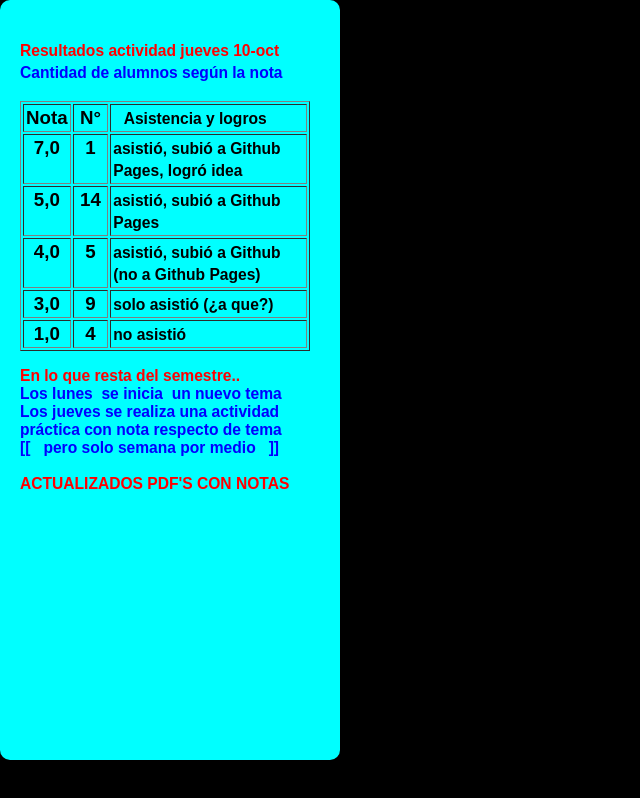
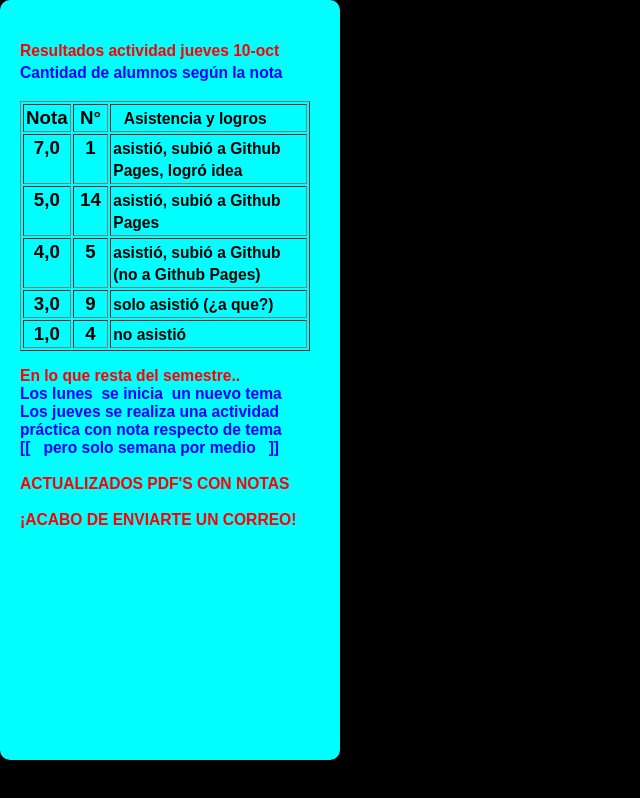
Before and after one commit to gmcon/notifica, a website: page index.html in a window 1280 px wide. Shown: the whole page, without its empty margins (0-640 px from the left). Drawn offline with Linux system fonts and the light colour scheme.

Commit message:
Update index.html

```diff
--- a/index.html
+++ b/index.html
@@ -95,7 +95,8 @@ Los jueves se realiza una actividad             <br>
 práctica con nota respecto de tema              <br>
 [[&nbsp;&nbsp;  pero solo semana por medio&nbsp;&nbsp; ]]         <br><br>
 <font color="red">
-ACTUALIZADOS PDF'S CON NOTAS
+ACTUALIZADOS PDF'S CON NOTAS                    <br><br>
+¡ACABO DE ENVIARTE UN CORREO!
 
 
 
```
